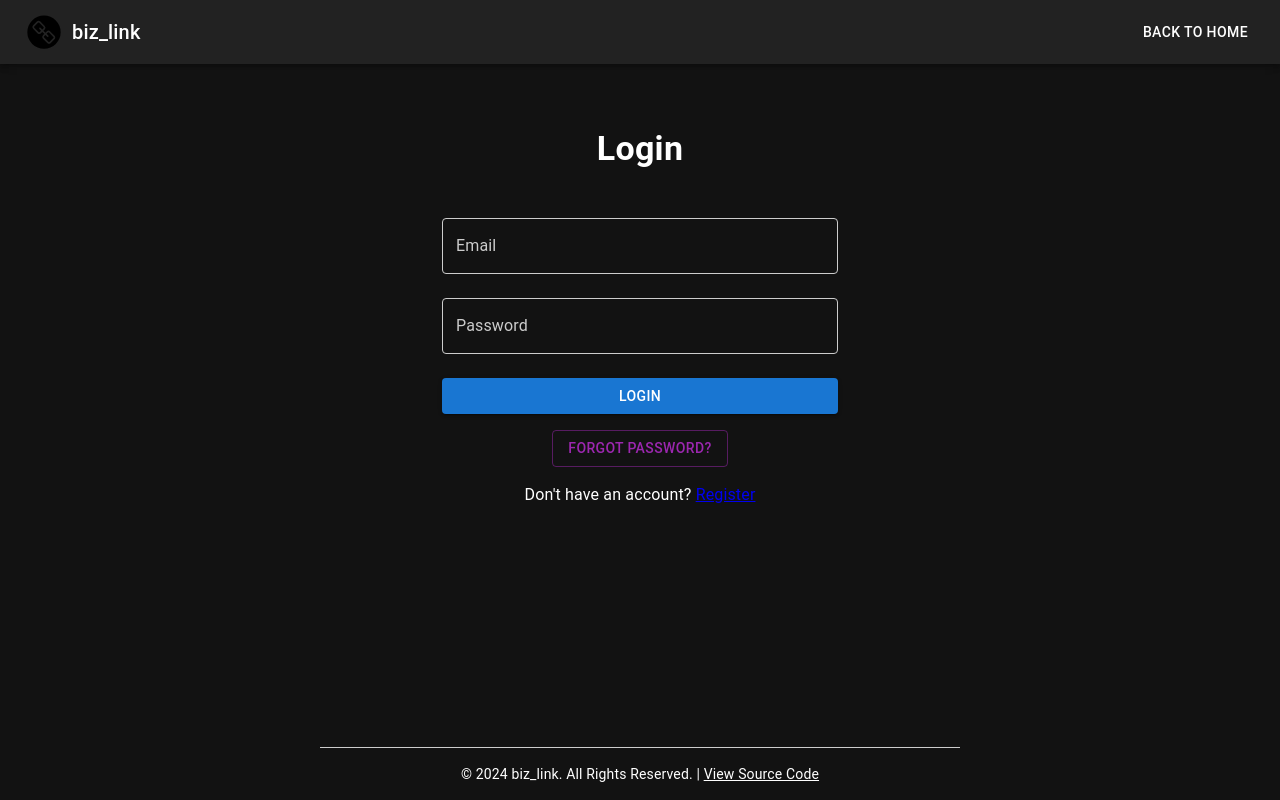
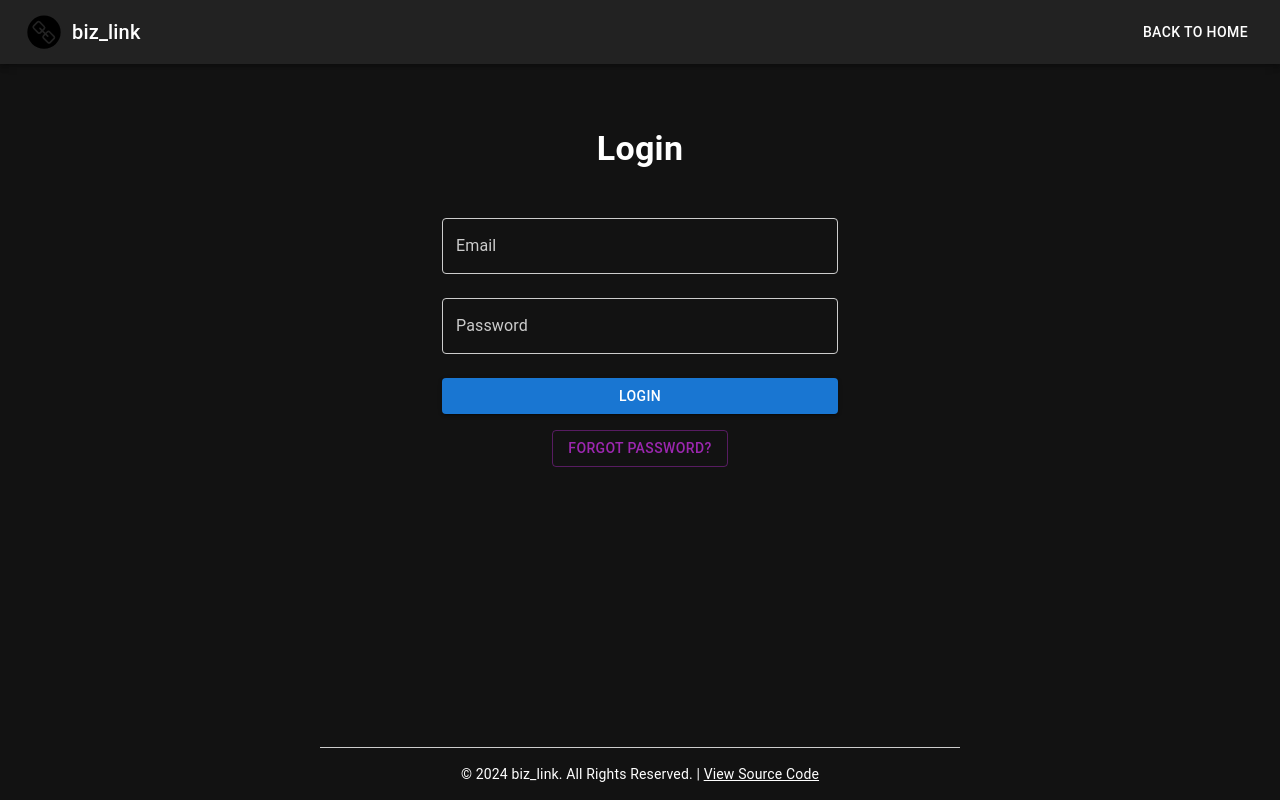
Before and after one commit to lebogangolifant/biz_link_client, a React (Create React App) app: page /login in a window 1280 px wide. Built offline with nearby package versions, Linux system fonts and the light colour scheme; no server answers.

Commit message:
Temporary disable registration

```diff
--- a/src/components/Home.js
+++ b/src/components/Home.js
@@ -79,7 +79,7 @@ const Home = () => {
             biz_link
           </Typography>
           <Button component={Link} to="/login" color="inherit">Login</Button>
-          <Button component={Link} to="/register" color="inherit">Register</Button>
+	  {/*<Button component={Link} to="/register" color="inherit">Register</Button>*/}
         </Toolbar>
       </AppBar>
       <Container sx={{ mt: 8 }}>
--- a/src/components/auth/Login.js
+++ b/src/components/auth/Login.js
@@ -114,9 +114,9 @@ const Login = () => {
           </Box>
           {error && <Typography color="error" align="center" sx={{ mt: 2 }}>{error}</Typography>}
           {success && <Typography color="primary" align="center" sx={{ mt: 2 }}>{success}</Typography>}
-          <Typography variant="body1" align="center" sx={{ mt: 2 }}>
+	  {/*<Typography variant="body1" align="center" sx={{ mt: 2 }}>
             Don't have an account? <Link to="/register">Register</Link>
-          </Typography>
+          </Typography>*/}
         </Box>
       </Container>
       <Box sx={{ mt: 'auto', py: 2, textAlign: 'center' }}>
```
